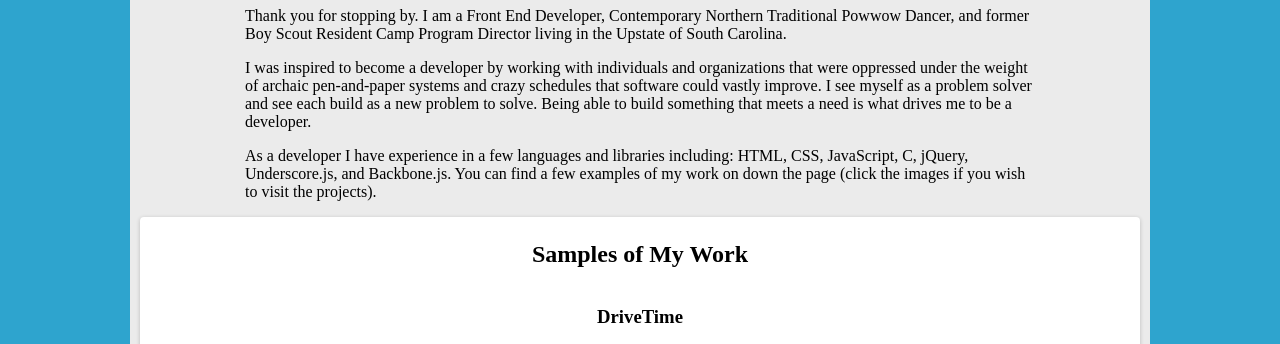
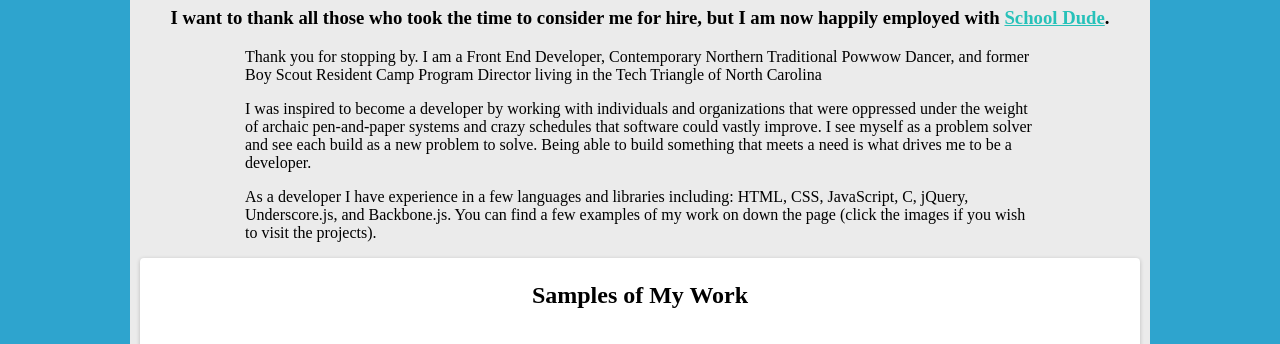
Before and after one commit to BrandonEMiller/BrandonEMiller.github.io, a plain HTML site: page index.html in a window 1280 px wide. Shown: the part 298-642 px from the top of the page. Drawn offline with Linux system fonts and the light colour scheme; a web font is replaced by a local one.

Commit message:
Updated main page to reflect my current employment status

```diff
--- a/index.html
+++ b/index.html
@@ -81,7 +81,10 @@
               <h1>Welcome to my site!</h1>
               <h1>Home of Brandon Miller Front End Developer</h1>
 
-              <p>Thank you for stopping by. I am a Front End Developer, Contemporary Northern Traditional Powwow Dancer, and former Boy Scout Resident Camp Program Director living in the Upstate of South Carolina. </p>
+              <h3>I want to thank all those who took the time to consider me for hire, but I am now happily employed with <a href="http://www.schooldude.com/">School Dude</a>.</h3>
+
+
+              <p>Thank you for stopping by. I am a Front End Developer, Contemporary Northern Traditional Powwow Dancer, and former Boy Scout Resident Camp Program Director living in the Tech Triangle of North Carolina</p>
 
               <p>I was inspired to become a developer by working with individuals and organizations that were oppressed under the weight of archaic pen-and-paper systems and crazy schedules that software could vastly improve. I see myself as a problem solver and see each build as a new problem to solve. Being able to build something that meets a need is what drives me to be a developer.</p>
 
```
Also changed, not shown: 1 other file.
